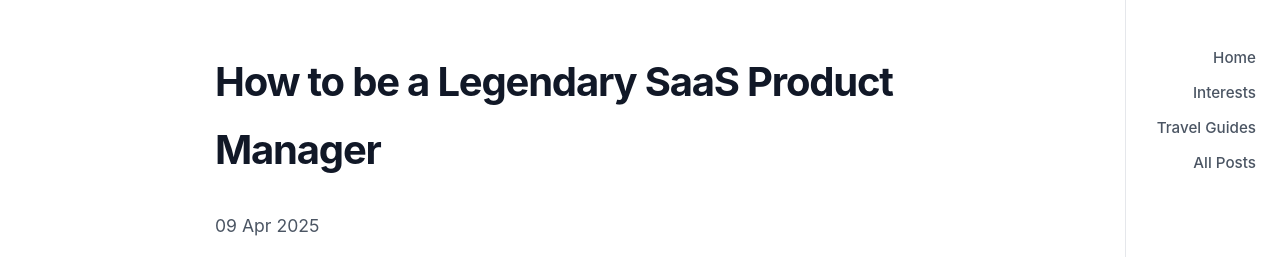
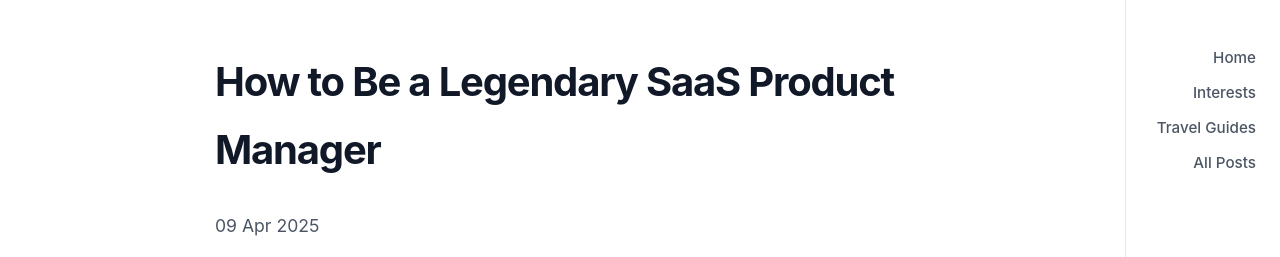
Before and after one commit to PBlanco/pblanco.github.io, a Jekyll site: the page built from _posts/2025-04-09-how-to-be-a-legendary-saas-product-manager.md, in a window 1280 px wide and 900 px high. Shown: the top 257 px of the window. Built offline with Jekyll 4.4.1, drawn with Linux system fonts in a browser that asks for light colours.

Commit message:
fix capitalization

```diff
--- a/_posts/2025-04-09-how-to-be-a-legendary-saas-product-manager.md
+++ b/_posts/2025-04-09-how-to-be-a-legendary-saas-product-manager.md
@@ -1,6 +1,6 @@
 ---
 layout: post
-title:  "How to be a Legendary SaaS Product Manager"
+title:  "How to Be a Legendary SaaS Product Manager"
 date:   2025-04-09 11:00:00 -0400
 categories: satirical
 ---
```
